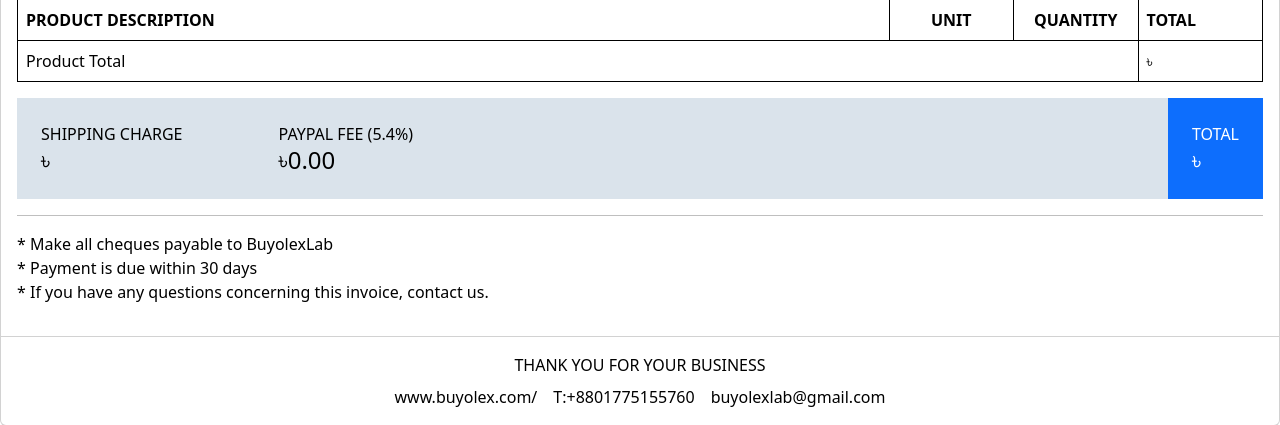
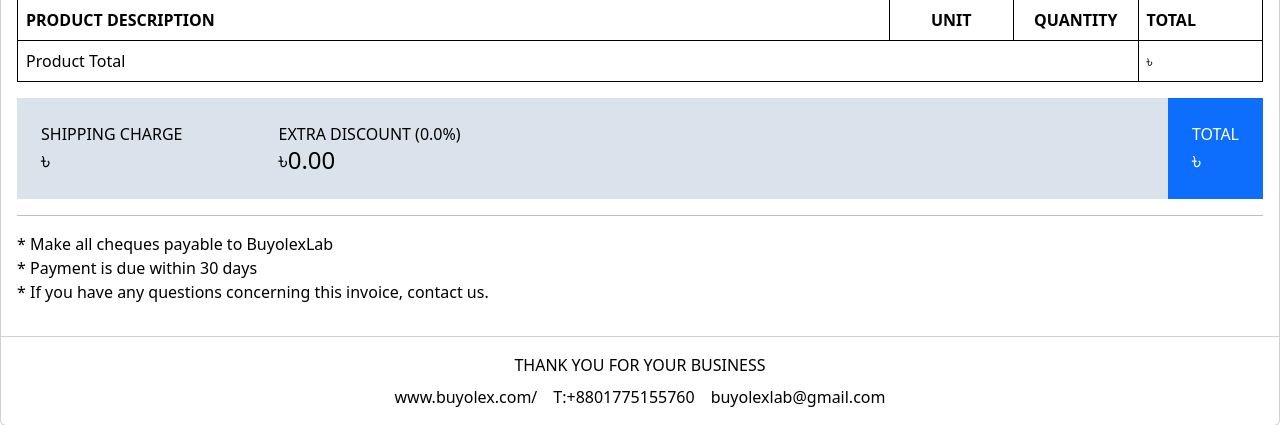
Before and after one commit to samimosmansabuj/buyolex-lab-advanced-ecommerce-erb-crm-website, a Django app: template dashboard/templates/db_order/invoice.html in a window 1280 px wide. Shown: the part 180-605 px from the top of the page. Run offline with Django 5.2, Linux system fonts and the light colour scheme; the template is opened without the code that fills it, so the values that code supplies are empty; some libraries are stand-ins or nearby versions.

Commit message:
invoice update...

```diff
--- a/dashboard/templates/db_order/invoice.html
+++ b/dashboard/templates/db_order/invoice.html
@@ -174,7 +174,7 @@
                         <i class="bi bi-plus-lg text-muted"></i>
                     </div>
                     <div class="col col-auto me-auto p-4">
-                        <p class="mb-0">PAYPAL FEE (5.4%)</p>
+                        <p class="mb-0">EXTRA DISCOUNT (0.0%)</p>
                         <h4 class="mb-0" style="color: black !important;">৳0.00</h4>
                     </div>
                     <div class="col bg-primary col-auto p-4">
```
